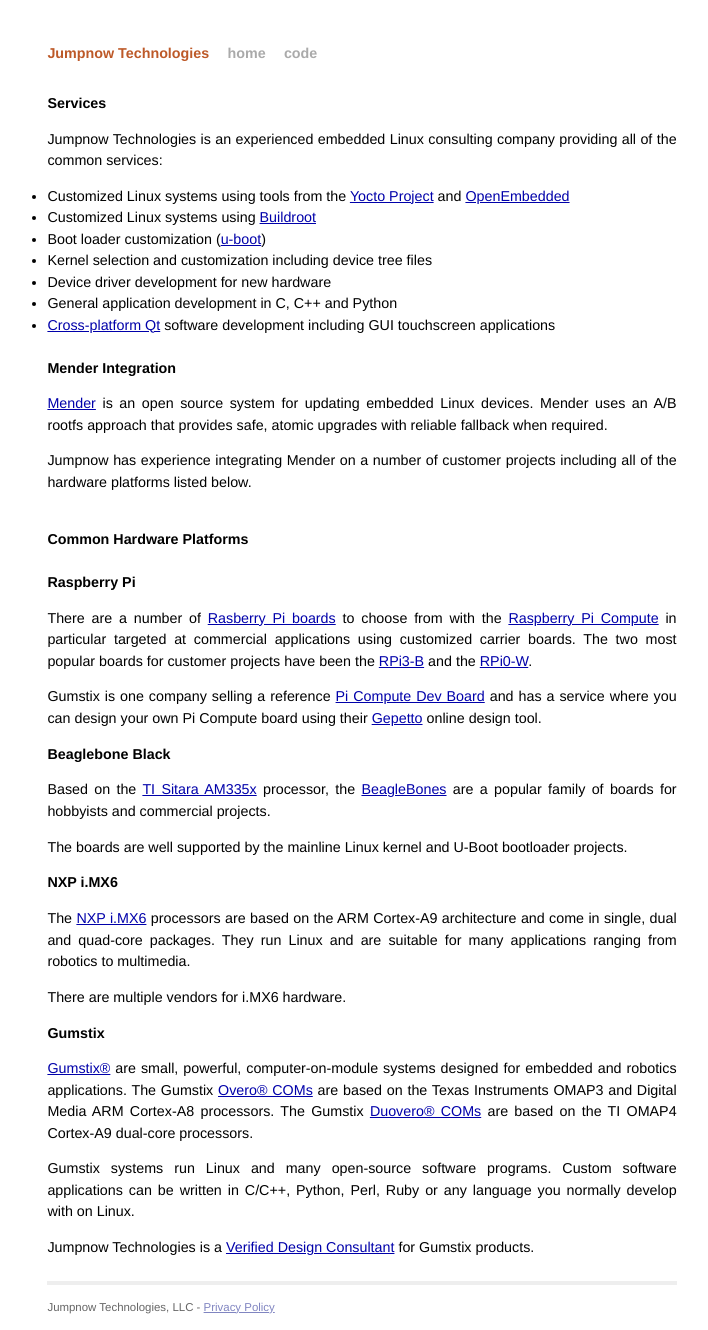
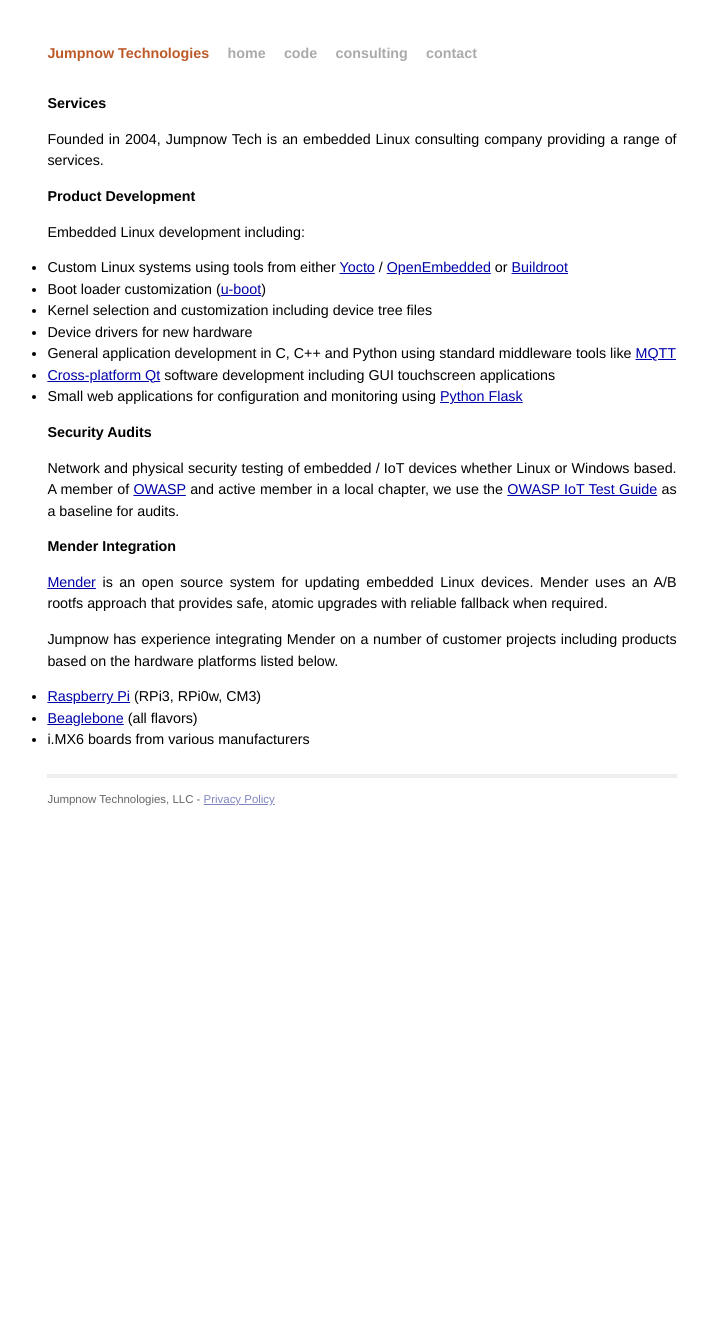
Before and after one commit to jumpnow/jumpnowtek-site, a Jekyll site: the page built from consulting/index.html, in a window 1280 px wide. Shown: the whole page, without its empty margins (278-986 px from the left). Built offline with Jekyll 4.4.1, drawn with Linux system fonts in a browser that asks for light colours; after the commit the page ends 943 px from its top, so only the background shows below that.

Commit message:
Update services

```diff
--- a/_layouts/default.html
+++ b/_layouts/default.html
@@ -20,6 +20,8 @@
             <h1 class="title"><a href="/">{{ site.name }}</a></h1>
             <a class="extra" href="/">home</a>
             <a class="extra" href="/code">code</a>
+            <a class="extra" href="/consulting">consulting</a>
+            <a class="extra" href="/contact">contact</a>
           </div>
 
           {{ content }}
--- a/code/index.html
+++ b/code/index.html
@@ -12,7 +12,7 @@
 </p>
 
 <p>
-  <a href="https://github.com/scottellis">github.com/scottellis</a> - catch all, private repos for customers
+  <a href="https://github.com/scottellis">github.com/scottellis</a> - Experimental code and small projects
 </p>
 
 </div>
--- a/consulting/index.html
+++ b/consulting/index.html
@@ -5,23 +5,37 @@
 
 <div id="consulting">
 
-<h2>Services</h2>
+<h1>Services</h1>
 <p>
-    Jumpnow Technologies is an experienced embedded Linux consulting company providing all of the common services:
+  Founded in 2004, Jumpnow Tech is an embedded Linux consulting company providing a range of services.
 </p>
+
+<h3>Product Development</h3>
+
+<p>
+  Embedded Linux development including:
+
   <ul>
-    <li>Customized Linux systems using tools from the <a href="http://www.yoctoproject.org/">Yocto Project</a> and
-	  <a href="http://www.openembedded.org/wiki/Main_Page">OpenEmbedded</a></li>
-	<li>Customized Linux systems using <a href="https://buildroot.uclibc.org/">Buildroot</a></li>
+    <li>Custom Linux systems using tools from either <a href="http://www.yoctoproject.org/">Yocto</a> /
+    <a href="http://www.openembedded.org/wiki/Main_Page">OpenEmbedded</a> or <a href="https://buildroot.uclibc.org/">Buildroot</a></li>
     <li>Boot loader customization (<a href="http://www.denx.de/wiki/U-Boot">u-boot</a>)</li>
     <li>Kernel selection and customization including device tree files</li>
-    <li>Device driver development for new hardware</li>
-    <li>General application development in C, C++ and Python</li>
+    <li>Device drivers for new hardware</li>
+    <li>General application development in C, C++ and Python using standard middleware tools like
+      <a href="https://mqtt.org">MQTT</a></li>
     <li><a href="http://qt-project.org/">Cross-platform Qt</a> software development including
         GUI touchscreen applications</li>
+    <li>Small web applications for configuration and monitoring using <a href="http://flask.pocoo.org/">Python Flask</a></li>
   </ul>
+</p>
 
-  <br />
+<h3>Security Audits</h3>
+<p>
+  Network and physical security testing of embedded / IoT devices whether Linux or Windows based.
+  A member of <a href="https://www.owasp.org/">OWASP</a> and active member in a local chapter,
+  we use the <a href="https://www.owasp.org/index.php/IoT_Testing_Guides">OWASP IoT Test Guide</a>
+  as a baseline for audits.
+</p>
 
 <h3>Mender Integration</h3>
 <p>
@@ -30,69 +44,14 @@
 </p>
 
 <p>
-    Jumpnow has experience integrating Mender on a number of customer projects including all of the hardware
-    platforms listed below.
+  Jumpnow has experience integrating Mender on a number of customer projects including products based
+  on the hardware platforms listed below.
 </p>
 
-  <br />
-
-<h2>Common Hardware Platforms</h2>
-
-<br />
-
-<h3>Raspberry Pi</h3>
-
-  <p>There are a number of <a href="http://www.raspberrypi.org/products">Rasberry Pi boards</a> to choose from with
-     the <a href="https://www.raspberrypi.org/products/compute-module-3/">Raspberry Pi Compute</a> in particular targeted
-     at commercial applications using customized carrier boards. The two most popular boards for customer projects
-	 have been the
-	 <a href="https://www.raspberrypi.org/products/raspberry-pi-3-model-b/">RPi3-B</a> and the
-	 <a href="https://www.raspberrypi.org/products/raspberry-pi-zero-w/">RPi0-W</a>.
-  </p>
-
-  <p>Gumstix is one company selling a reference <a href="https://store.gumstix.com/expansion/partners-3rd-party/gumstix-pi-compute-dev-board.html">
-     Pi Compute Dev Board</a> and has a service where you can design your own Pi Compute board using their <a href="https://www.gumstix.com/geppetto/">
-     Gepetto</a> online design tool.
-  </p>
-
-<h3>Beaglebone Black</h3>
-  <p>
-    Based on the <a href="http://processors.wiki.ti.com/index.php/Sitara_AM335X_Portal">TI Sitara AM335x</a> processor,
-    the <a href="http://www.beagleboard.org">BeagleBones</a> are a popular family of boards for hobbyists and commercial
-    projects.
-  </p>
-
-  <p>
-    The boards are well supported by the mainline Linux kernel and U-Boot bootloader projects.
-  </p>
-
-<h3>NXP i.MX6</h3>
-  <p>
-    The <a href="http://www.nxp.com/products/microcontrollers-and-processors/arm-processors/i.mx-applications-processors/i.mx-6-processors:IMX6X_SERIES">NXP i.MX6</a>
-    processors are based on the ARM Cortex-A9 architecture and come in single, dual and quad-core packages.
-    They run Linux and are suitable for many applications ranging from robotics to multimedia.
-  </p>
-
-  <p>
-    There are multiple vendors for i.MX6 hardware.
-  </p>
-
-<h3>Gumstix</h3>
-  <p><a href="http://www.gumstix.com">Gumstix®</a> are small, powerful, computer-on-module systems designed
-     for embedded and robotics applications. The Gumstix <a href="https://store.gumstix.com/index.php/category/33/">
-     Overo® COMs</a> are based on the Texas Instruments OMAP3 and Digital Media ARM Cortex-A8
-     processors. The Gumstix <a href="https://store.gumstix.com/index.php/category/43/">Duovero® COMs</a>
-     are based on the TI OMAP4 Cortex-A9 dual-core processors.
-  </p>
-
-  <p>
-    Gumstix systems run Linux and many open-source software programs. Custom software applications can be
-    written in C/C++, Python, Perl, Ruby or any language you normally develop with on Linux.
-  </p>
-
-  <p>
-    Jumpnow Technologies is a <a href="https://www.gumstix.com/support-services/third-party-solutions/gumstix-verified-design-consultants/">Verified Design Consultant</a>
-    for Gumstix products.
-  </p>
+<ul>
+  <li><a href="http://www.raspberrypi.org/products">Raspberry Pi</a> (RPi3, RPi0w, CM3)</li>
+  <li><a href="http://www.beagleboard.org">Beaglebone</a> (all flavors)</li>
+  <li>i.MX6 boards from various manufacturers</li>
+</ul>
 
 </div>
```
Lines whose indentation alone changed are shown as unchanged.
